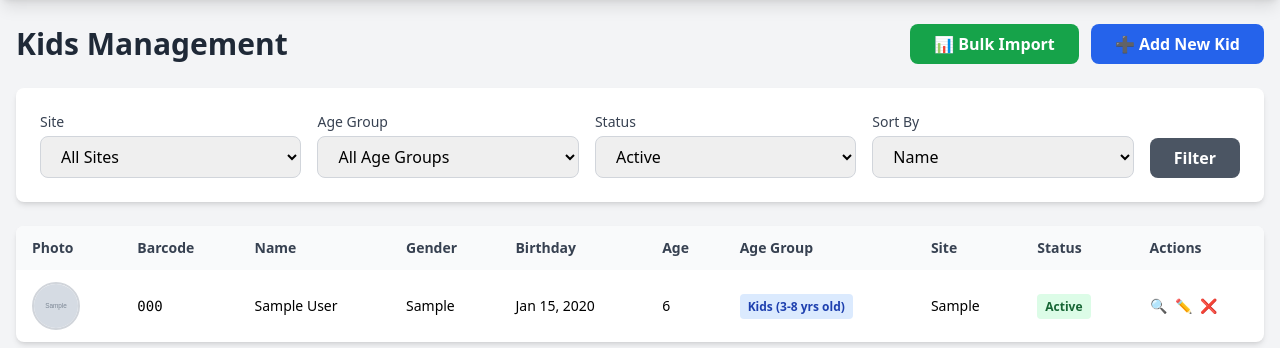
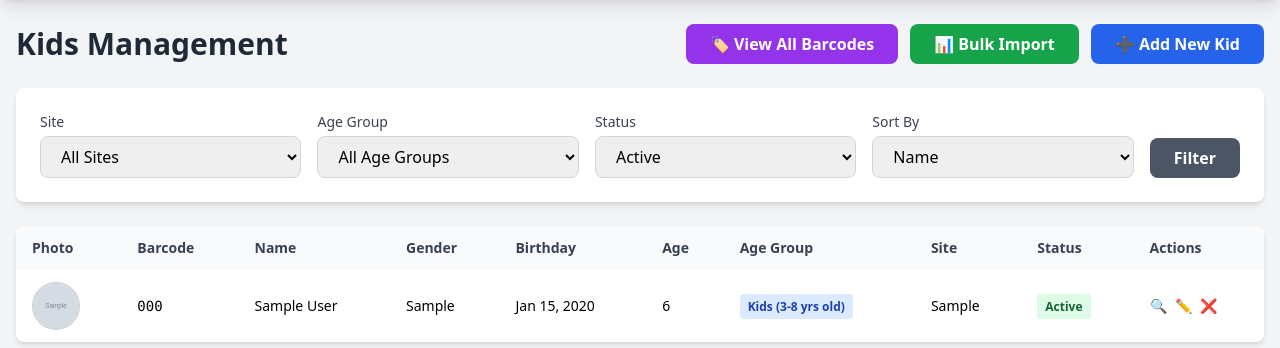
Before and after one commit to snyb1010/JTKIDZ, a Flask app: page /kids/ in a window 1280 px wide. Shown: the part 72-420 px from the top of the page. Run offline with Flask 3, Linux system fonts and the light colour scheme; a user stored in the database is signed in; tables that the repository leaves empty hold one stand-in row (values such as "Sample post"); grey boxes marked "Sample" are stand-in pictures; some libraries are stand-ins or nearby versions.

Commit message:
Add View All Barcodes button in Kids section

```diff
--- a/templates/kids_list.html
+++ b/templates/kids_list.html
@@ -7,6 +7,9 @@
     <div class="flex justify-between items-center">
         <h1 class="text-3xl font-bold text-gray-800">Kids Management</h1>
         <div class="flex space-x-3">
+            <a href="{{ url_for('kids.bulk_barcodes') }}" class="bg-purple-600 hover:bg-purple-700 text-white font-semibold py-2 px-6 rounded-lg">
+                🏷️ View All Barcodes
+            </a>
             <a href="{{ url_for('kids.bulk_import') }}" class="bg-green-600 hover:bg-green-700 text-white font-semibold py-2 px-6 rounded-lg">
                 📊 Bulk Import
             </a>
```
